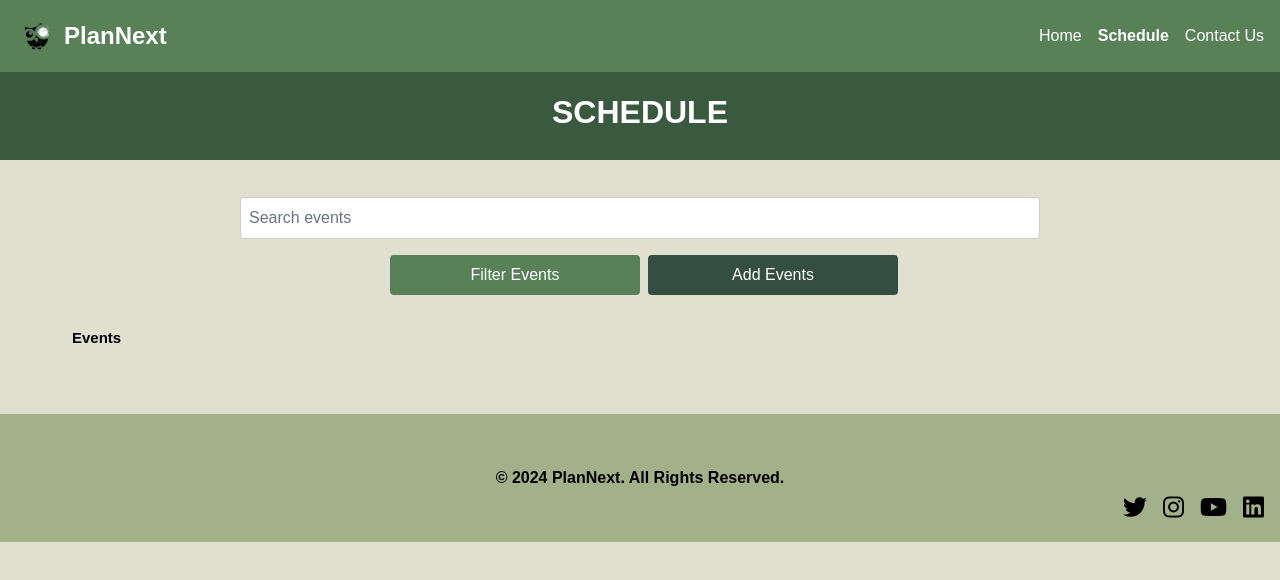
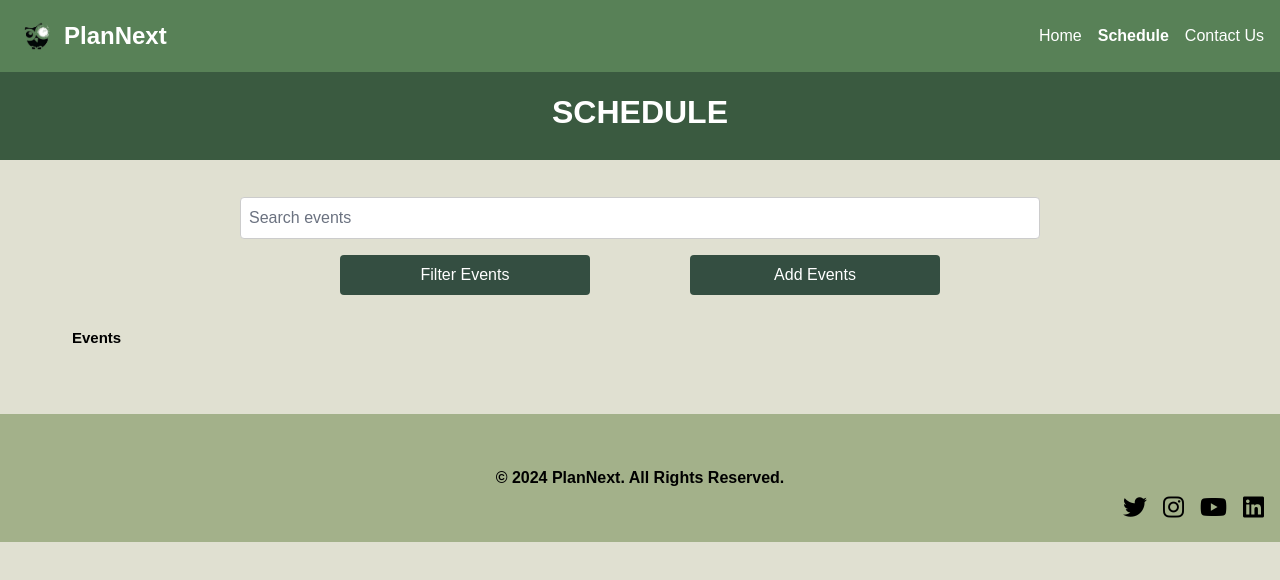
Before and after one commit to C0de-Crusaders/project2, a SvelteKit app: page /scheduling in a window 1280 px wide. Shown: the top 580 px of the page. Built offline with nearby package versions, Linux system fonts and the light colour scheme.

Commit message:
event-filtering

```diff
--- a/src/routes/scheduling/+page.svelte
+++ b/src/routes/scheduling/+page.svelte
@@ -6,6 +6,7 @@
     let showAddModal = false;
     let showWarning = false;
     let showViewModal = false;
+    let showDateFilter = false;
     let selectedEvent = null;
     let eventName = '';
     let eventType = '';
@@ -15,6 +16,9 @@
     let endDateTime = '';
     let location = '';
     let events = [];
+    let searchQuery = '';
+    let filterYear = ''; // Year input for filtering
+    let filterMonth = ''; // Month input for filtering
     let errors = {
         eventName: '',
         eventType: '',
@@ -24,6 +28,14 @@
         location: ''
     };
 
+    $: filteredEvents = events.filter(event => {
+        const eventDate = new Date(event.startDateTime);
+        const eventYear = eventDate.getFullYear().toString();
+
+        return event.eventName.toLowerCase().includes(searchQuery.toLowerCase()) &&
+               (!filterYear || eventYear === filterYear.toString());
+    });
+
     function toggleAddModal() {
         showAddModal = !showAddModal;
     }
@@ -31,6 +43,10 @@
     function toggleViewModal(event = null) {
         showViewModal = !showViewModal;
         selectedEvent = event;
+    }
+
+    function toggleDateFilter() {
+        showDateFilter = !showDateFilter;
     }
 
     function handleSubmit(event) {
@@ -85,11 +101,17 @@
 </div>
 <div class="scheduling-container">
     <div class="search-container">
-        <input type="text" placeholder="Search events" class="search-input" />
+        <input type="text" placeholder="Search events" class="search-input" bind:value={searchQuery} />
         <div class="event-search">
-          <button class="filter-events">Filter Events</button>
+          <details class="filter-dropdown">
+            <summary class="filter-events">Filter Events</summary>
+            <div class="filter-content">
+              <input type="number" placeholder="Year" bind:value={filterYear} class="date-input" min="1900" max="2100" />
+            </div>
+          </details>
           <button class="add-events" on:click={toggleAddModal}>Add Events</button>
         </div>
+
         {#if showAddModal}
         <div class="modal">
           <div class="modal-content">
@@ -141,7 +163,7 @@
 
   <div class="today-section">
     <h2>Events</h2>
-    {#each events as event}
+    {#each filteredEvents as event}
       <div class="event-card">
         <img src="pic2.jpg" alt="Event Image" class="event-image" />
         <div class="event-details">
@@ -236,24 +258,51 @@
     }
 
     .event-search {
-        display: flex; /* Keep buttons in a row */
-        justify-content: center; /* Center buttons */
+        display: flex;
+        justify-content: space-evenly; /* Space between dropdown and button */
+        align-items: flex-start; /* Align items to the top */
+        width: 100%; /* Full width to prevent shifting */
+        max-width: 800px; /* Adjust as needed */
+    }
 
+    .filter-dropdown {
+        position: relative;
+        z-index: 3; /* Ensure dropdown is above other elements */
     }
+
+    .filter-content {
+        display: flex;
+        flex-direction: column;
+        background-color: #e0e0d1;
+        padding: 1rem;
+        border-radius: 4px;
+        box-shadow: 0 4px 8px rgba(0, 0, 0, 0.1);
+        margin-top: 0.5rem;
+    }
+
+    .filter-events {
+        cursor: pointer;
+        list-style: none;
+        background-color: #344E41; /* Keep background color */
+        color: white;
+        padding: 0.5rem 1rem;
+        width: 250px;
+        border-radius: 4px;
+        text-align: center;
+    }
+
+    .filter-events::marker {
+        display: none;
+    }
+
     .add-events {
-      background-color: #344E41;
-    }
-    .filter-events {
-      background-color: #588157;
-    }
-    .filter-events, .add-events {
+        background-color: #344E41;
         color: white;
         padding: 0.5rem 1rem;
         border: none;
         border-radius: 4px;
         cursor: pointer;
         width: 250px;
-        margin-left: 0.5rem; /* Space between buttons */
     }
 
     .today-section, .yesterday-section {
```
